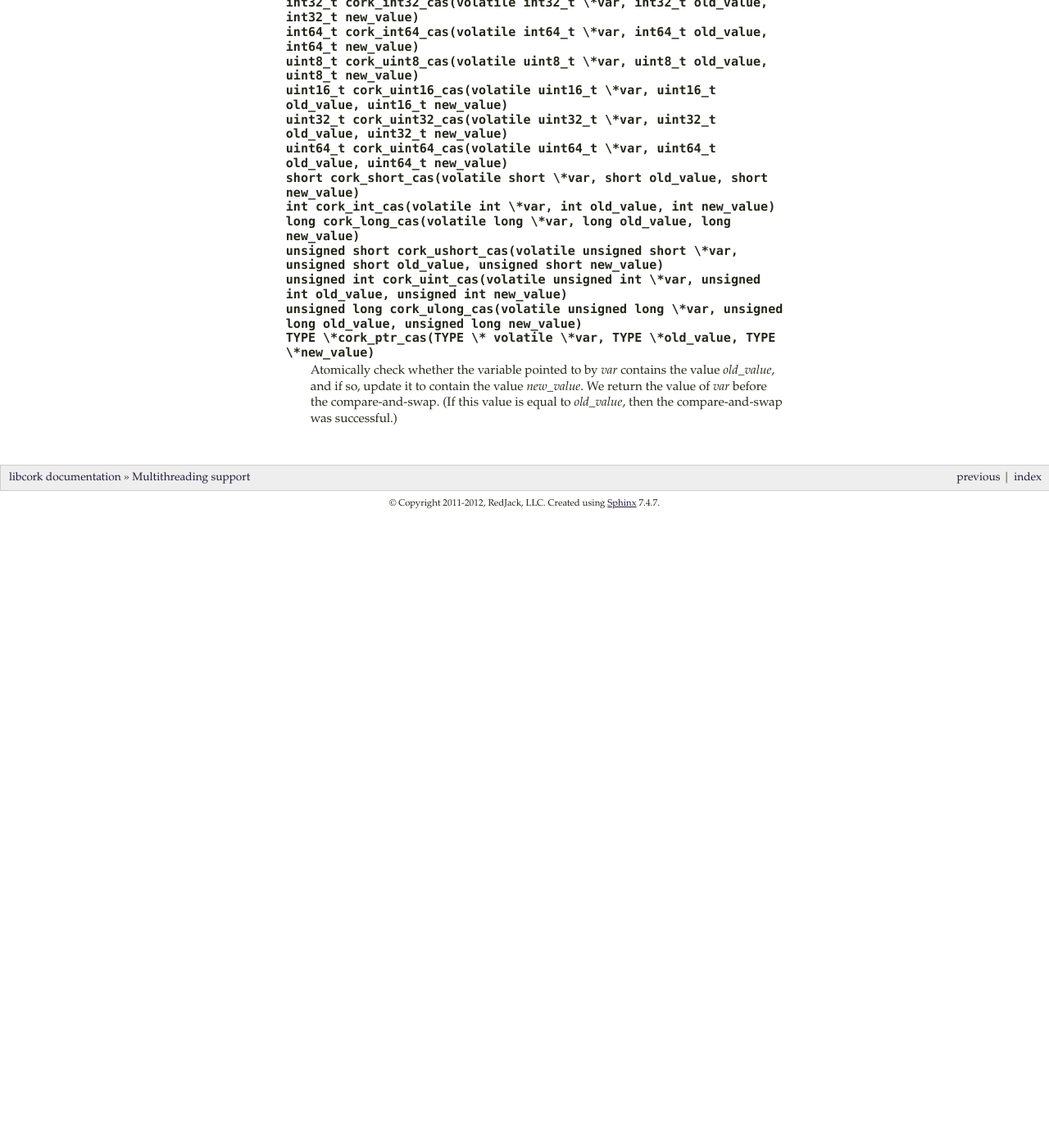
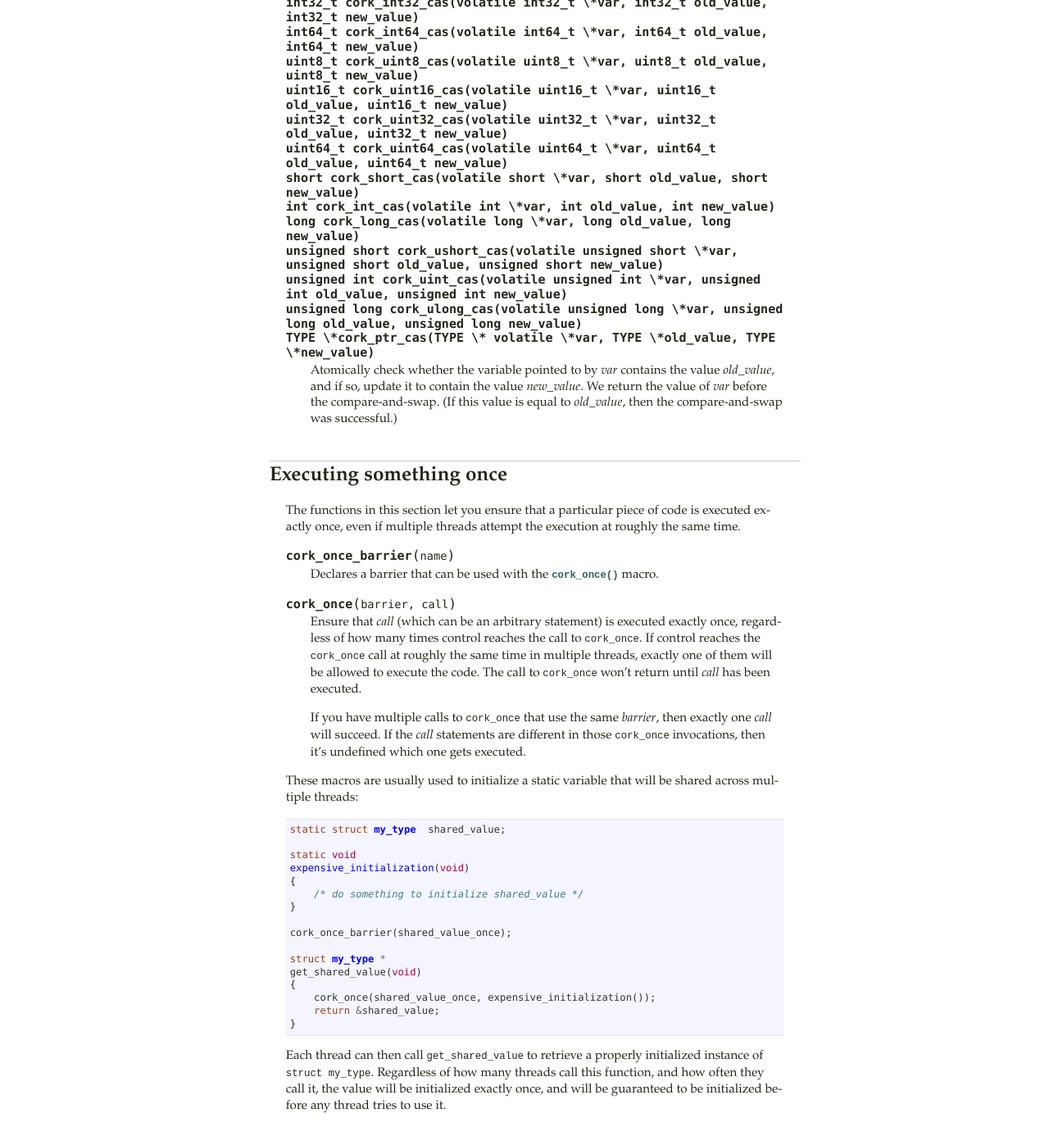
Before and after one commit to dcreager/libcork, a Sphinx documentation site: the page built from docs/threads.rst, in a window 1280 px wide and 1400 px high, scrolled down 2437 px. Shown: the top 1397 px of the window at 82% size. Built offline with Sphinx 7.4.7, drawn with Linux system fonts in a browser that asks for light colours; pages that are not in the unit, such as notebooks, are missing from menus; the version number could not be read and is left out; before the commit the page ends 3067 px from its top, so only the background shows below that; some of the changed text lies outside the part shown.

Commit message:
cork_once
The cork_once macro allows you to ensure that a particular statement is
executed exactly once, even if the code is executed from multiple
threads.  It's great for initializing a static variable that must be
shared across threads.

```diff
--- a/docs/threads.rst
+++ b/docs/threads.rst
@@ -127,3 +127,58 @@ Compare-and-swap
    *new_value*.  We return the value of *var* before the
    compare-and-swap.  (If this value is equal to *old_value*, then the
    compare-and-swap was successful.)
+
+
+.. _once:
+
+Executing something once
+========================
+
+The functions in this section let you ensure that a particular piece of
+code is executed exactly once, even if multiple threads attempt the
+execution at roughly the same time.
+
+.. macro:: cork_once_barrier(name)
+
+   Declares a barrier that can be used with the :c:func:`cork_once`
+   macro.
+
+.. macro:: cork_once(barrier, call)
+
+   Ensure that *call* (which can be an arbitrary statement) is executed
+   exactly once, regardless of how many times control reaches the call
+   to ``cork_once``.  If control reaches the ``cork_once`` call at
+   roughly the same time in multiple threads, exactly one of them will
+   be allowed to execute the code.  The call to ``cork_once`` won't
+   return until *call* has been executed.
+
+   If you have multiple calls to ``cork_once`` that use the same
+   *barrier*, then exactly one *call* will succeed.  If the *call*
+   statements are different in those ``cork_once`` invocations, then
+   it's undefined which one gets executed.
+
+These macros are usually used to initialize a static variable that will
+be shared across multiple threads::
+
+    static struct my_type  shared_value;
+
+    static void
+    expensive_initialization(void)
+    {
+        /* do something to initialize shared_value */
+    }
+
+    cork_once_barrier(shared_value_once);
+
+    struct my_type *
+    get_shared_value(void)
+    {
+        cork_once(shared_value_once, expensive_initialization());
+        return &shared_value;
+    }
+
+Each thread can then call ``get_shared_value`` to retrieve a properly
+initialized instance of ``struct my_type``.  Regardless of how many
+threads call this function, and how often they call it, the value will
+be initialized exactly once, and will be guaranteed to be initialized
+before any thread tries to use it.
```
Also changed, not shown: 3 other files.
